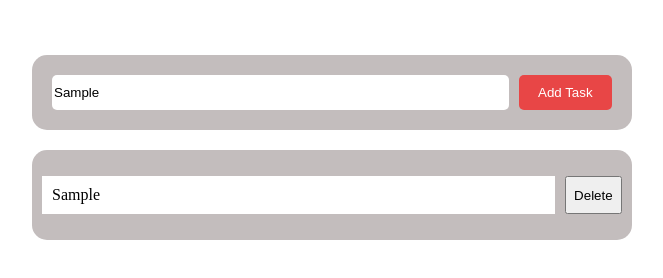
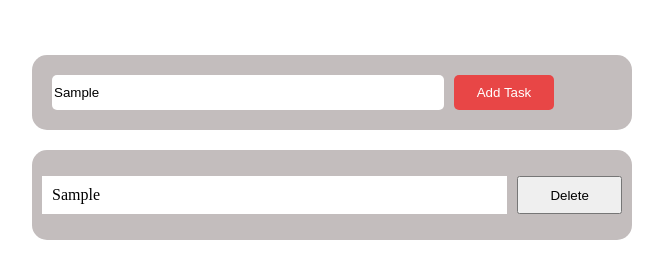
Before and after one commit to ahmedmoahmed00/Simple-To-Do-List, a plain HTML site: page index.html in a window 1280 px wide. Both pictures are taken after typing "Sample" into the empty fields and a click on the input "Add Task". Shown: the whole page, without its empty margins (308-971 px from the left). Drawn offline with Linux system fonts and the light colour scheme.

Commit message:
Add files via upload

```diff
--- a/style.css
+++ b/style.css
@@ -14,11 +14,11 @@
     overflow: hidden;
 }
 
-@media(max-width:767)
+@media (max-width:767px)
 {
     .parent
     {
-   width:90%;
+        width: 100%;
     }
 }
 
@@ -29,13 +29,14 @@
 }
 
 
-@media(max-width:767)
+@media (max-width:767px)
 {
     .container
     {
-   width:100%;
+        width: 100%;
     }
 }
+
 
 .form
 {
@@ -57,10 +58,14 @@
 }
 input
 {
-    width: 90%;
+    width: 70%;
     border-radius: 5px;
     outline: none;
     border: 0;
+}
+@media (max-width:767px)
+{
+
 }
 .tasks
 {
@@ -81,7 +86,7 @@ input
 }
 .tasks .task button
 {
-    width: 10%;
+    width: 20%;
     margin: 16px 0 16px 10px;
     cursor: pointer;
 }
```
Lines whose indentation alone changed are shown as unchanged.
